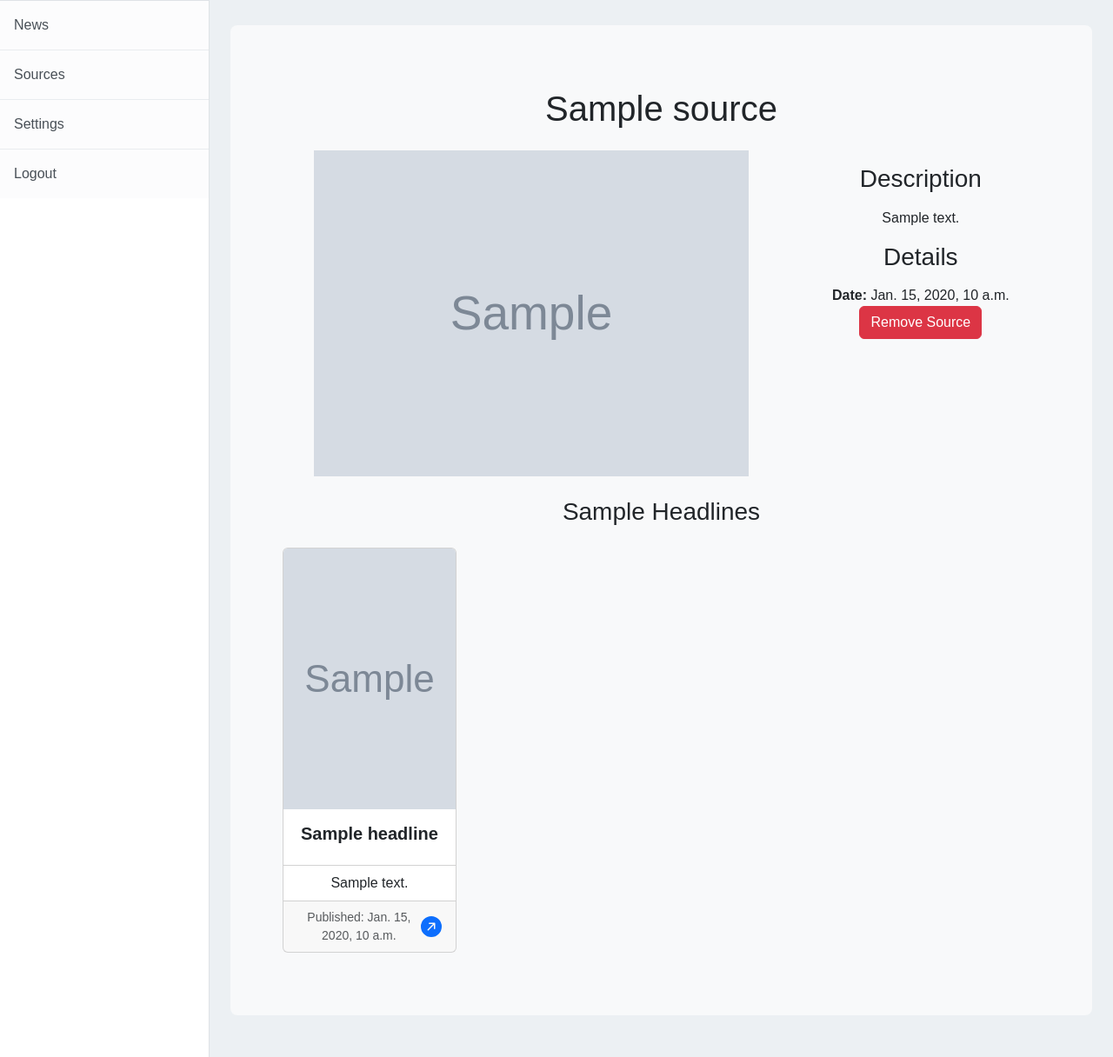
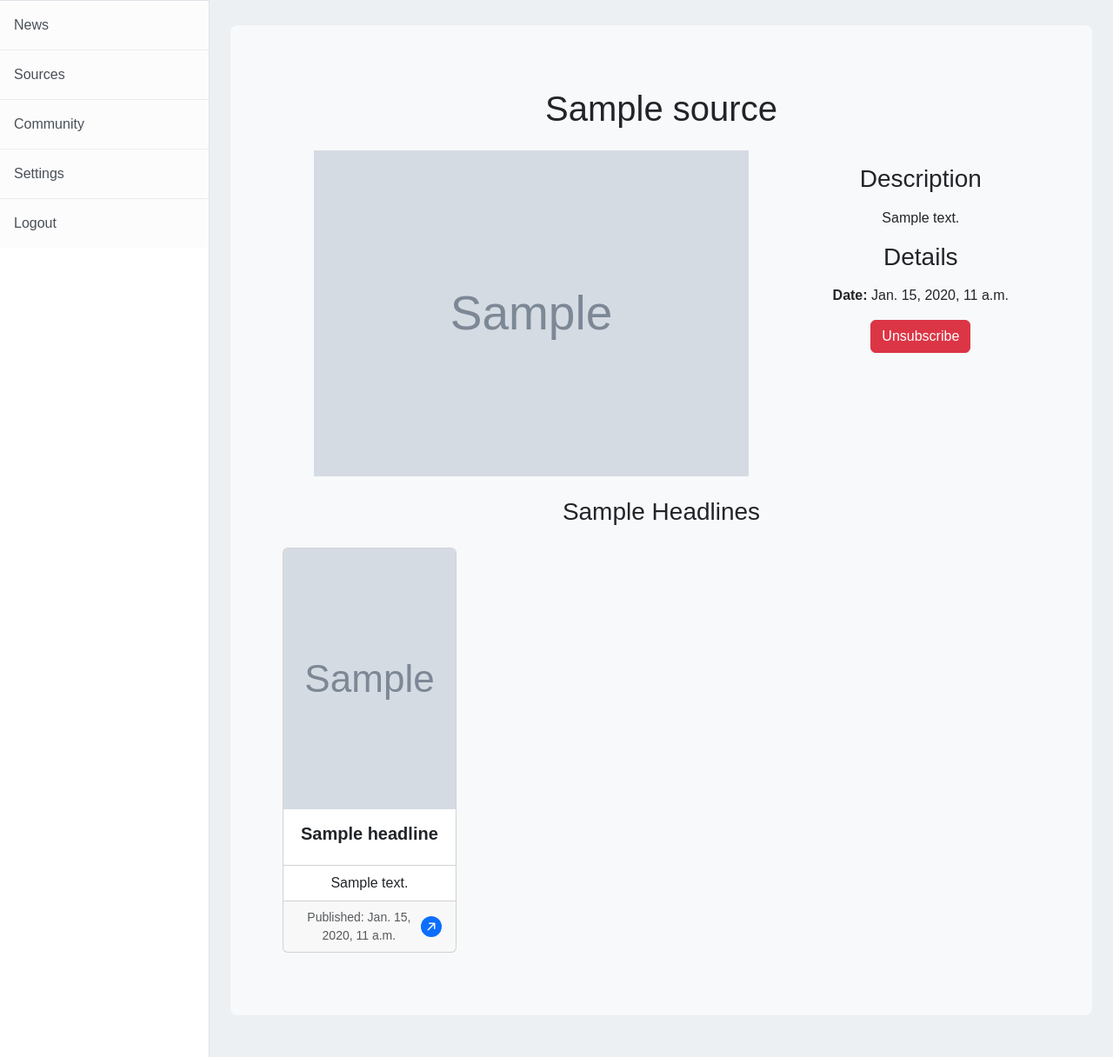
Before and after one commit to dankrzeminski32/epoch, a Django app: page /sources/detail/1 in a window 1280 px wide. Shown: the part 78-1294 px from the top of the page at 87% size. Run offline with Django 4.2, Linux system fonts and the light colour scheme; a user stored in the database is signed in; tables that the repository leaves empty hold one stand-in row (values such as "Sample post"); grey boxes marked "Sample" are stand-in pictures; parts of the project's set-up code (start-up, migrations or seed data) failed here and were passed over; some libraries are stand-ins or nearby versions.

Commit message:
community page, timezone filter, form validation

```diff
--- a/epoch/sources/templates/sources/news-detail.html
+++ b/epoch/sources/templates/sources/news-detail.html
@@ -3,6 +3,7 @@
 
 {% load static %}
 {% block inner-content %}
+{% load tz %}
 <div class="container my-5">
   <div class="p-5 text-center bg-body-tertiary rounded-3">
 <!-- Page Content -->
@@ -30,7 +31,7 @@
         <p>{{ headline.description }}</p>
         <h3 class="my-3">Details</h3>
           <div>
-          <div><strong>Date: </strong>{{ headline.published }}</div>
+          <div><strong>Date: </strong>{{ headline.published|timezone:users_timezone }}</div>
           {% if headline.link %}
             <a href="{{ headline.link }}">Go to Source</a>
           {% else %}
--- a/epoch/sources/templates/sources/news.html
+++ b/epoch/sources/templates/sources/news.html
@@ -6,6 +6,7 @@
 {% block inner-content %}
 {% load crispy_forms_tags %}
 {% load crispy_forms_filters %}
+{% load tz %}
 <div class="container my-5">
   <div class="p-5 text-center bg-body-tertiary rounded-3">
     <nav class="navbar navbar-dark bg-light bg-gradient rounded my-3">
@@ -49,7 +50,7 @@
         </ul>
         <div class="card-footer ">
           <div class="d-flex justify-content-evenly align-items-center">
-            <small class="text-muted">Published: {{ headline.published }}</small> <a href="{% url 'news-detail' headline_id=headline.pk %}" class=""><svg xmlns="http://www.w3.org/2000/svg" width="24" height="24" fill="currentColor" class="bi bi-arrow-up-right-circle-fill" viewBox="0 0 16 16">
+            <small class="text-muted">Published: {{ headline.published | timezone:users_timezone }}</small> <a href="{% url 'news-detail' headline_id=headline.pk %}" class=""><svg xmlns="http://www.w3.org/2000/svg" width="24" height="24" fill="currentColor" class="bi bi-arrow-up-right-circle-fill" viewBox="0 0 16 16">
           <path d="M0 8a8 8 0 1 0 16 0A8 8 0 0 0 0 8zm5.904 2.803a.5.5 0 1 1-.707-.707L9.293 6H6.525a.5.5 0 1 1 0-1H10.5a.5.5 0 0 1 .5.5v3.975a.5.5 0 0 1-1 0V6.707l-4.096 4.096z"/>
         </svg>
             </a>
--- a/epoch/sources/templates/sources/source-detail.html
+++ b/epoch/sources/templates/sources/source-detail.html
@@ -3,6 +3,7 @@
 
 {% load static %}
 {% block inner-content %}
+{% load tz %}
 <div class="container my-5">
   <div class="p-5 text-center bg-body-tertiary rounded-3">
 <!-- Page Content -->
@@ -28,12 +29,16 @@
         <p>{{ source.description }}</p>
         <h3 class="my-3">Details</h3>
           <div>
-            <div><strong>Date: </strong>{{ source.published }}</div>
+            {% if source.published %}
+              <div class="my-3"><strong>Date: </strong>{{ source.published|timezone:users_timezone }}</div>
+            {% else %}
+            <div class="my-3"><strong>Date:</strong> Unavailable</div>
+              {% endif %}
             <div>
             {% if user in source.subscribers.all %}
-              <a href="{% url 'delete-source' source_id=source.pk %}"><button class="btn btn-danger">Remove Source</button></a href>
+              <a href="{% url 'delete-source' source_id=source.pk %}"><button class="btn btn-danger">Unsubscribe</button></a href>
             {% else %}
-              <a href="{% url 'add-source' source_id=source.pk %}"><button class="btn btn-success">Add Source</button></a href>
+              <a href="{% url 'add-source' source_id=source.pk %}"><button class="btn btn-success">Subscribe</button></a href>
             {% endif %}
             </div>
         </div>
@@ -69,7 +74,7 @@
         </ul>
         <div class="card-footer ">
           <div class="d-flex justify-content-evenly align-items-center">
-            <small class="text-muted">Published: {{ headline.published }}</small> <a href="{% url 'news-detail' headline_id=headline.pk %}" class=""><svg xmlns="http://www.w3.org/2000/svg" width="24" height="24" fill="currentColor" class="bi bi-arrow-up-right-circle-fill" viewBox="0 0 16 16">
+            <small class="text-muted">Published: {{ headline.published|timezone:users_timezone }}</small> <a href="{% url 'news-detail' headline_id=headline.pk %}" class=""><svg xmlns="http://www.w3.org/2000/svg" width="24" height="24" fill="currentColor" class="bi bi-arrow-up-right-circle-fill" viewBox="0 0 16 16">
           <path d="M0 8a8 8 0 1 0 16 0A8 8 0 0 0 0 8zm5.904 2.803a.5.5 0 1 1-.707-.707L9.293 6H6.525a.5.5 0 1 1 0-1H10.5a.5.5 0 0 1 .5.5v3.975a.5.5 0 0 1-1 0V6.707l-4.096 4.096z"/>
         </svg>
             </a>
--- a/epoch/sources/urls.py
+++ b/epoch/sources/urls.py
@@ -3,6 +3,7 @@ from . import views
 
 urlpatterns = [
     path("", views.sources, name="sources"),
+    path("community", views.community_sources, name="community-sources"),
     path("add/<int:source_id>", views.add_source, name="add-source"),
     path("delete/<int:source_id>", views.delete_source, name="delete-source"),
     path("detail/<int:source_id>",
--- a/epoch/sources/views.py
+++ b/epoch/sources/views.py
@@ -13,9 +13,9 @@ from .tasks import fetch_custom_rss_for_user
 @login_required
 def sources(request):
     current_user = request.user
-    sources: list[Source] = Source.objects.all()
     my_sources: list[Source] = Source.objects.all().filter(
         subscribers__in=[current_user.pk])
+    users_timezone = current_user.userconfig.timezone
     if request.method == "POST":
         form = CustomSourceForm(request.POST)
         if form.is_valid():
@@ -25,34 +25,44 @@ def sources(request):
                 request, "Attempting to process RSS Feed. Please wait 5-10 minutes.")
             return redirect("sources")
         else:
-            return render(request, "sources/sources.html", {"form": form, "sources": sources, "my_sources": my_sources})
+            return render(request, "sources/sources.html", {"form": form, "sources": sources, "my_sources": my_sources, "users_timezone": users_timezone})
     else:
         form = CustomSourceForm()
-        return render(request, "sources/sources.html", {"form": form, "sources": sources, "my_sources": my_sources})
+        return render(request, "sources/sources.html", {"form": form, "my_sources": my_sources, "users_timezone": users_timezone})
+
+
+@login_required
+def community_sources(request):
+    com_sources: list[Source] = Source.objects.filter(is_community=True)
+    users_timezone = request.user.userconfig.timezone
+    return render(request, "sources/community_sources.html", {"com_sources": com_sources, "users_timezone": users_timezone})
 
 
 @login_required
 def source_detail(request, source_id):
+    users_timezone = request.user.userconfig.timezone
     requested_source = Source.objects.get(pk=source_id)
     sample_headlines = Headline.objects.all().filter(
         source=requested_source.pk)[:4]
-    return render(request, "sources/source-detail.html", {"source": requested_source, "sample_headlines": sample_headlines})
+    return render(request, "sources/source-detail.html", {"source": requested_source, "sample_headlines": sample_headlines, "users_timezone": users_timezone})
 
 
 @login_required
 def news(request):
     current_user = request.user
+    users_timezone = current_user.userconfig.timezone
     users_subscribed_sources: list[Source] = Source.objects.all().filter(
         subscribers__in=[current_user.pk]).values_list("id", flat=True)
     qry = Headline.objects.all().filter(source_id__in=users_subscribed_sources)
     f = HeadlineFilter(request.GET, queryset=qry, request=request)
-    return render(request, "sources/news.html", {"filter": f})
+    return render(request, "sources/news.html", {"filter": f, "users_timezone": users_timezone})
 
 
 @login_required
 def news_detail(request, headline_id):
+    users_timezone = request.user.userconfig.timezone
     requested_headline = Headline.objects.get(pk=headline_id)
-    return render(request, "sources/news-detail.html", {"headline": requested_headline})
+    return render(request, "sources/news-detail.html", {"headline": requested_headline, "users_timezone": users_timezone})
 
 
 @login_required
--- a/epoch/templates/authenticated-base.html
+++ b/epoch/templates/authenticated-base.html
@@ -10,6 +10,7 @@
                 <div class="list-group list-group-flush">
                     <a class="list-group-item list-group-item-action list-group-item-light p-3" href="{% url 'news' %}">News</a>
                     <a class="list-group-item list-group-item-action list-group-item-light p-3" href="{% url 'sources' %}">Sources</a>
+                    <a class="list-group-item list-group-item-action list-group-item-light p-3" href="{% url 'community-sources' %}">Community</a>
                     <a class="list-group-item list-group-item-action list-group-item-light p-3" href="{% url 'user-settings' %}"> Settings</a>
                     <a class="list-group-item list-group-item-action list-group-item-light p-3" href="{% url 'logout' %}">Logout</a>
                 </div>
```
Also changed, not shown: epoch/register/forms.py (+8 -0 lines), epoch/sources/filters.py (+21 -1 lines), epoch/sources/templates/sources/community_sources.html (added, +35 -0 lines), epoch/sources/templates/sources/sources.html (+2 -33 lines).
